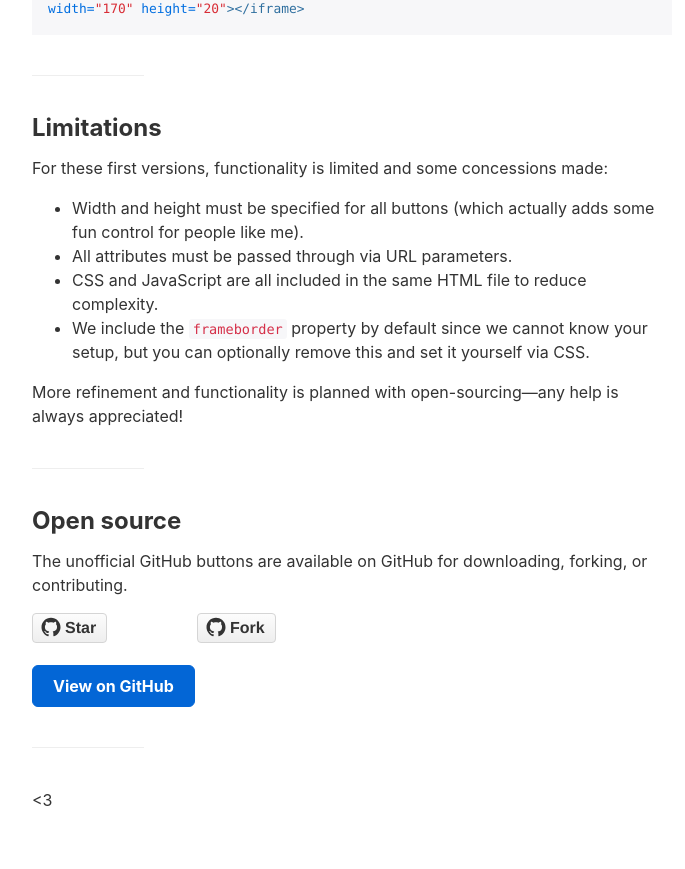
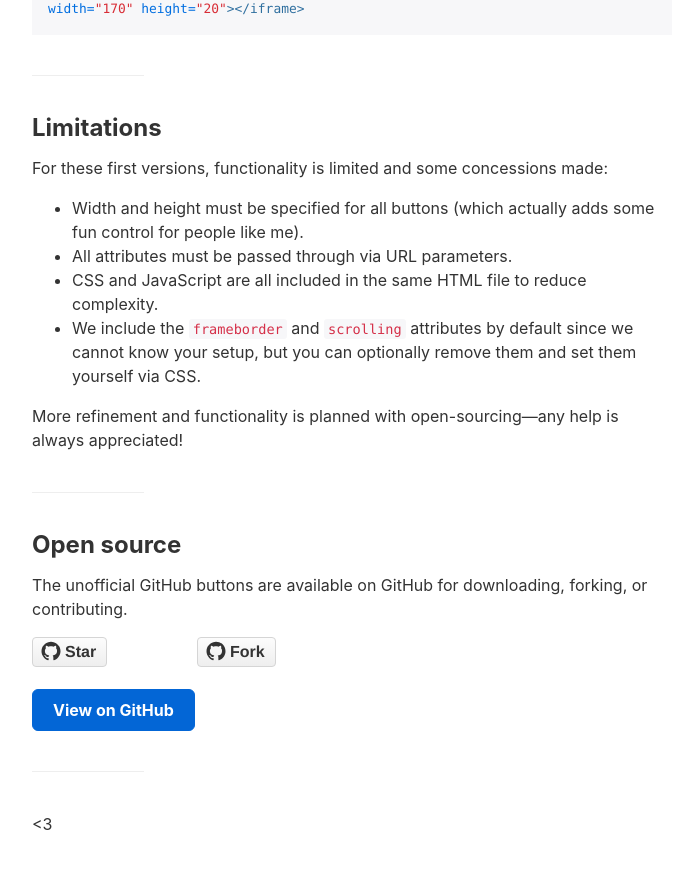
Before and after one commit to mdo/github-buttons, a Jekyll site: the page built from index.md, in a window 1280 px wide and 900 px high, scrolled down 3673 px. Shown: the top 869 px of the window, without its empty margins (288-973 px from the left). Built offline with Jekyll 4.4.1, drawn with Linux system fonts in a browser that asks for light colours; comment, search, counter and statistics services are not loaded; some of the changed text lies outside the part shown.

Commit message:
Reword docs

```diff
--- a/index.md
+++ b/index.md
@@ -109,10 +109,10 @@
 
 For these first versions, functionality is limited and some concessions made:
 
-- Width and height must be specified for all buttons (which actually adds some fun control for people like me).
-- All attributes must be passed through via URL parameters.
-- CSS and JavaScript are all included in the same HTML file to reduce complexity.
-- We include the `frameborder` property by default since we cannot know your setup, but you can optionally remove this and set it yourself via CSS.
+* Width and height must be specified for all buttons (which actually adds some fun control for people like me).
+* All attributes must be passed through via URL parameters.
+* CSS and JavaScript are all included in the same HTML file to reduce complexity.
+* We include the `frameborder` and `scrolling` attributes by default since we cannot know your setup, but you can optionally remove them and set them yourself via CSS.
 
 More refinement and functionality is planned with open-sourcing—any help is always appreciated!
 
```
Also changed, not shown: other parts of index.md (+1 -1 lines).
